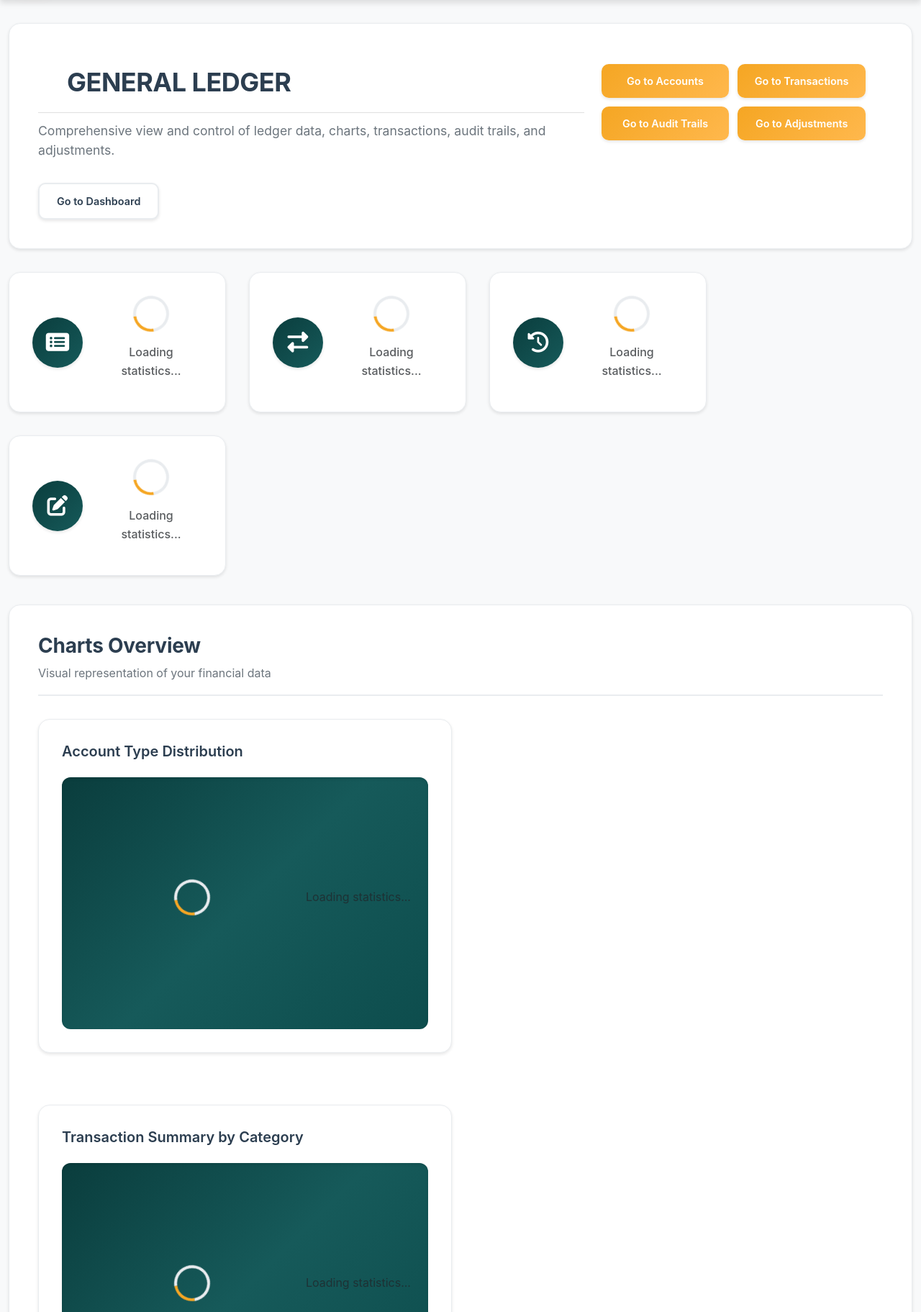
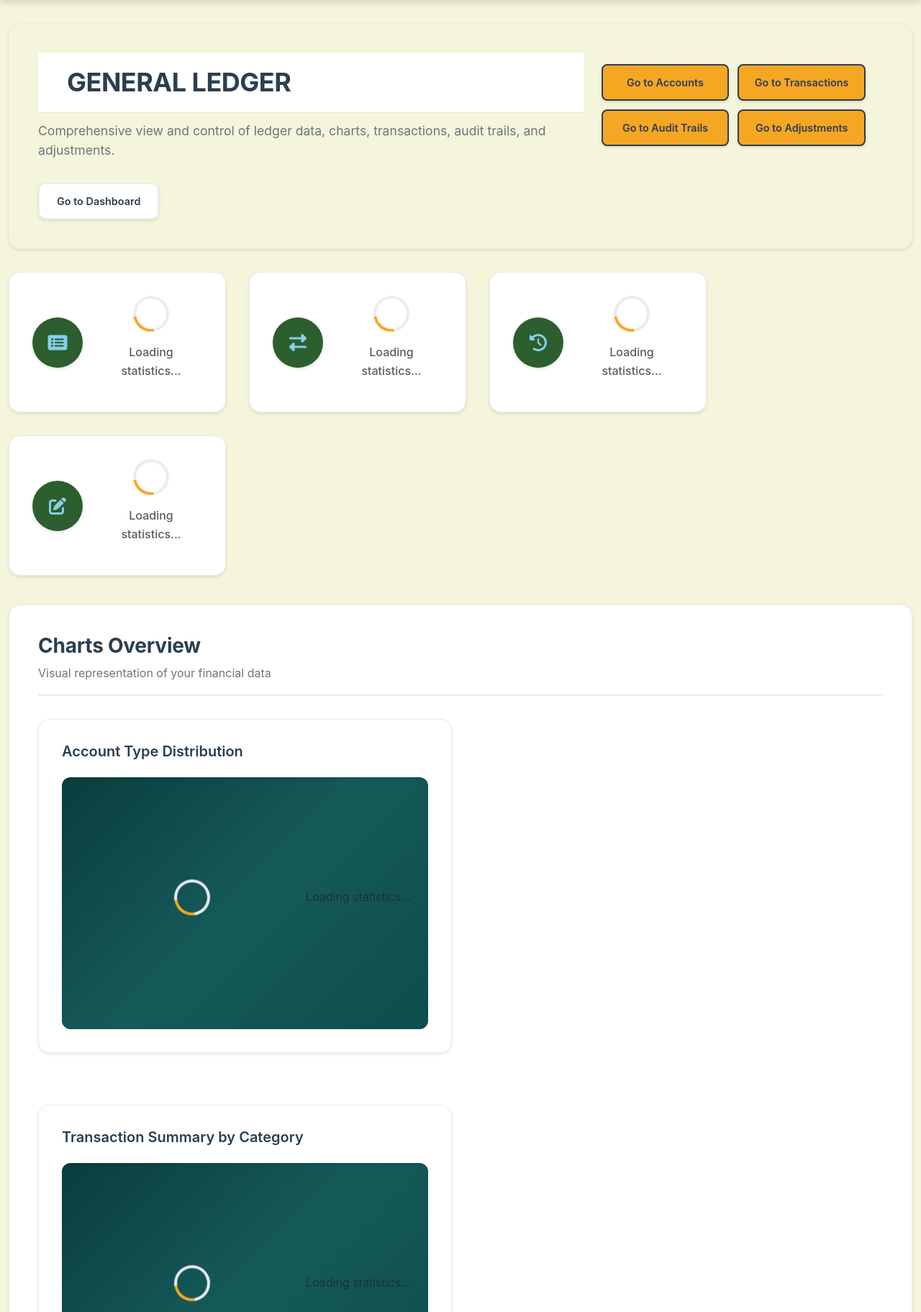
Before and after one commit to Leap0920/Accounting-and-finance, a PHP site: page /modules/general-ledger.php in a window 1280 px wide. Shown: the part 97-1920 px from the top of the page at 72% size. Run offline with PHP 8.4, Linux system fonts and the light colour scheme; the visitor is signed in with stand-in values (Sample User, id 1); data that the repository does not hold is empty.

Commit message:
Updated general ledger UI and functionality - fixed charts, statistics, and styling to match design

```diff
--- a/assets/css/general-ledger.css
+++ b/assets/css/general-ledger.css
@@ -26,7 +26,7 @@
    ======================================== */
 
 body {
-    background-color: var(--bg-light);
+    background-color: #F5F5DC;
     font-family: 'Inter', -apple-system, BlinkMacSystemFont, 'Segoe UI', Roboto, sans-serif;
     line-height: 1.6;
     color: var(--text-dark);
@@ -99,7 +99,7 @@
    ======================================== */
 
 .gl-page-header {
-    background: white;
+    background: #F5F5DC;
     padding: 2.5rem;
     border-radius: 16px;
     margin-bottom: 2rem;
@@ -130,11 +130,11 @@
 }
 
 .btn-gl-primary-sm {
-    background: linear-gradient(135deg, var(--accent-orange) 0%, var(--light-orange) 100%);
-    border: none;
-    color: white;
+    background: #F5A623;
+    border: 2px solid #2C3E50;
+    color: #2C3E50;
     padding: 0.75rem 1rem;
-    border-radius: 10px;
+    border-radius: 8px;
     font-weight: 600;
     font-size: 0.9rem;
     cursor: pointer;
@@ -147,7 +147,8 @@
 .btn-gl-primary-sm:hover {
     transform: translateY(-2px);
     box-shadow: var(--shadow-medium);
-    background: linear-gradient(135deg, var(--light-orange) 0%, #FFC107 100%);
+    background: #FFB84D;
+    border-color: #34495E;
 }
 
 .btn-gl-secondary {
@@ -216,15 +217,20 @@
 .stat-icon {
     width: 70px;
     height: 70px;
-    background: linear-gradient(135deg, var(--primary-teal) 0%, var(--secondary-teal) 100%);
+    background: #2C5F2D;
     border-radius: 50%;
     display: flex;
     align-items: center;
     justify-content: center;
-    color: white;
+    color: #87CEEB;
     font-size: 1.8rem;
     flex-shrink: 0;
     box-shadow: var(--shadow-light);
+    position: relative;
+}
+
+.stat-icon i {
+    font-size: 1.5rem;
 }
 
 .stat-content h3 {
@@ -243,7 +249,7 @@
 }
 
 .stat-link {
-    color: var(--accent-orange);
+    color: #F5A623;
     text-decoration: none;
     font-size: 0.9rem;
     font-weight: 600;
@@ -254,7 +260,7 @@
 }
 
 .stat-link:hover {
-    color: var(--light-orange);
+    color: #FFB84D;
     text-decoration: none;
     transform: translateX(4px);
 }
```
Also changed, not shown: assets/js/general-ledger.js (+95 -10 lines), database/setup_expense_tracking.php (line endings or trailing spaces), docs/EXPENSE_TRACKING_SETUP.md (line endings or trailing spaces).
